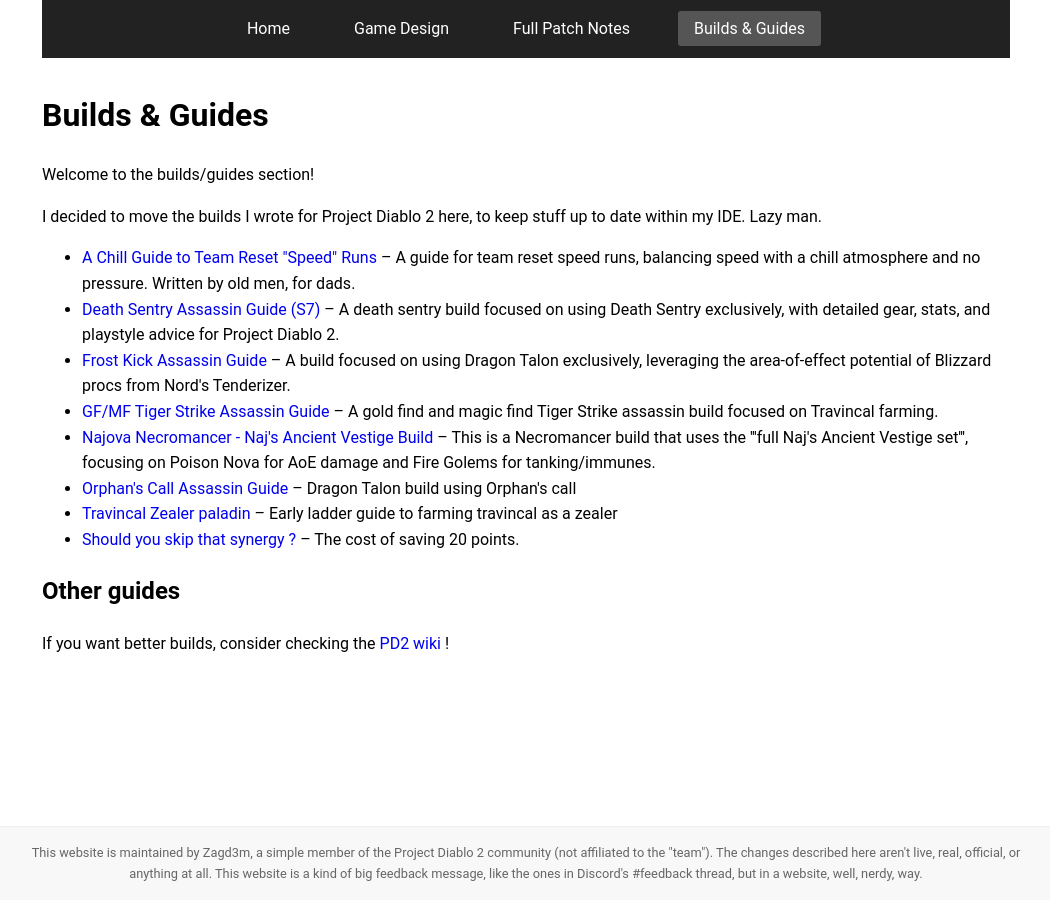
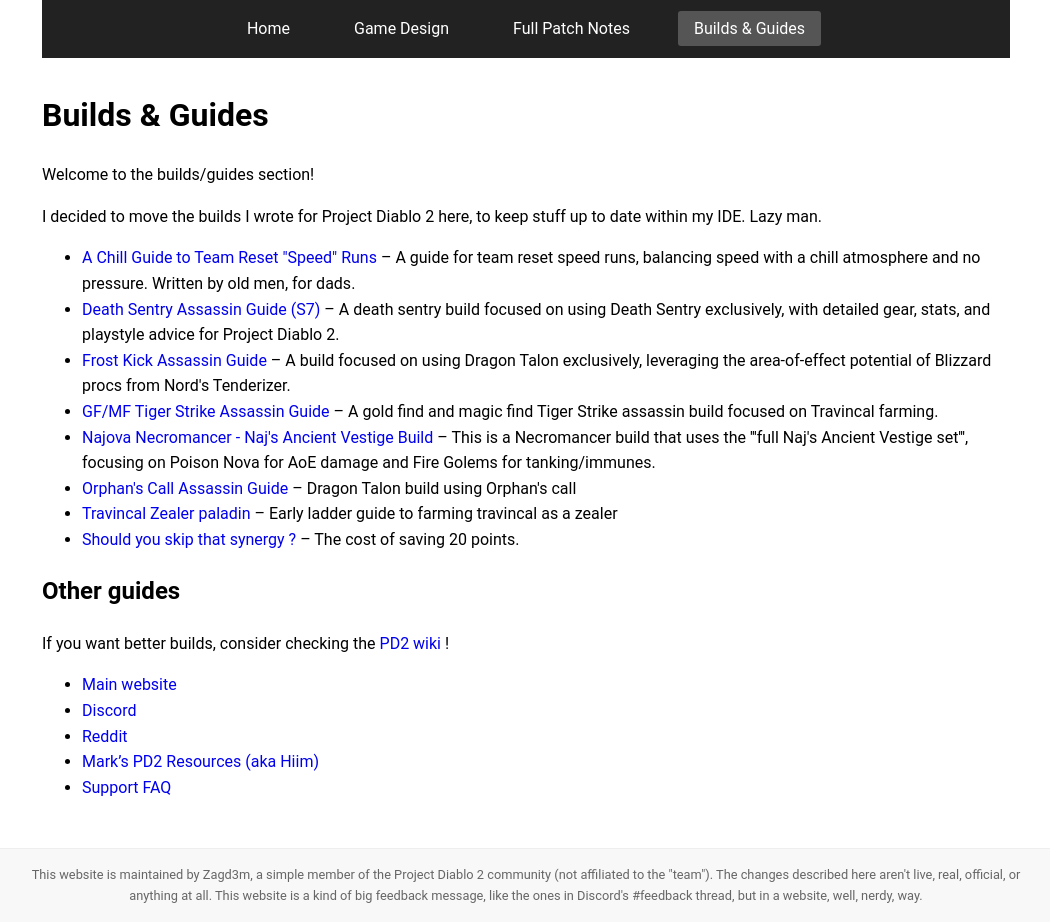
Before and after one commit to zagd3m/patchnotes, a Jekyll site: the page built from docs/builds.md, in a window 1280 px wide. Shown: the whole page, without its empty margins (114-1164 px from the left). Built offline with Jekyll 4.4.1, drawn with Linux system fonts in a browser that asks for light colours; before the commit the page ends 900 px from its top, so only the background shows below that.

Commit message:
Added useful links

```diff
--- a/docs/builds.md
+++ b/docs/builds.md
@@ -23,3 +23,9 @@
 ## Other guides
 
 If you want better builds, consider checking the [PD2 wiki](https://wiki.projectdiablo2.com/wiki/Links#Builds) !
+
+- [Main website](https://www.projectdiablo2.com/)
+- [Discord](https://discord.gg/projectdiablo2)
+- [Reddit](https://www.reddit.com/r/ProjectDiablo2/)
+- [Mark's PD2 Resources (aka Hiim)](https://maaaaaarrk.github.io/Hiim-PD2-Resources/index.html)
+- [Support FAQ](https://wiki.projectdiablo2.com/wiki/Support_FAQ)
```
